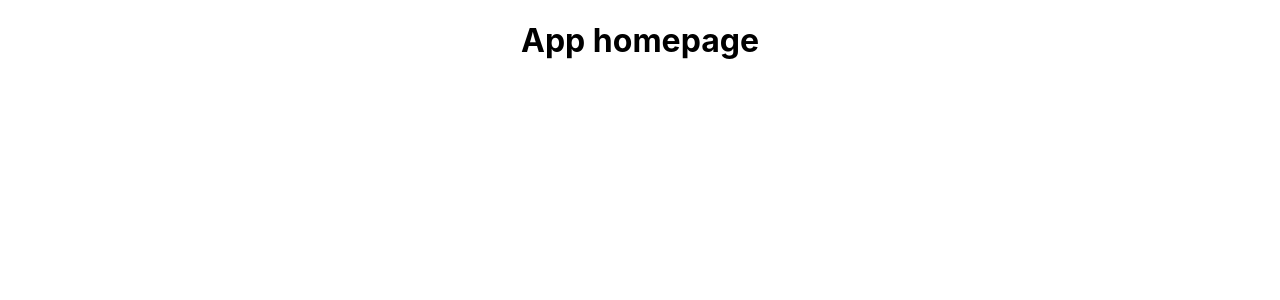
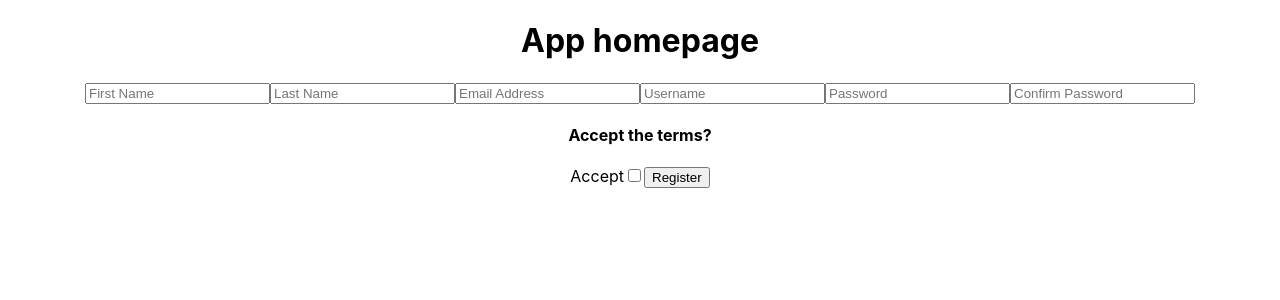
Before and after one commit to expat-journal-01/react-frontend, a React (Create React App) app in the folder client/: page / in a window 1280 px wide. Shown: the top 300 px of the page. Built offline with nearby package versions, Linux system fonts and the light colour scheme.

Commit message:
set up Register component; set up state, form

```diff
--- a/client/src/App.js
+++ b/client/src/App.js
@@ -1,10 +1,17 @@
-import React from 'react';
+import React, { useState, useEffect } from 'react';
+
 import './App.css';
+import Register from './components/Register'
+
+
+
 
 function App() {
+
   return (
     <div className="App">
       <h1>App homepage</h1>
+      <Register />
     </div>
   );
 }
--- a/client/src/components/Register.js
+++ b/client/src/components/Register.js
@@ -1,2 +1,132 @@
 //Signup page please set up an empty post request, I(Dominique) will finish it, if you need help doing so please dm me :)
 //good luck!! I'll be here if you need any help
+
+import React, { useState, useEffect } from 'react'
+import axios from 'axios'
+// import * as yup from 'yup'
+// import registerSchema from
+
+const initialRegisterValues = {
+    firstName: '',
+    lastName: '',
+    email: '',
+    username: '',
+    password: '',
+    confirmPassword: '',
+    terms: false
+  }
+
+  const initialRegisterErrors = {
+    firstName: '',
+    lastName: '',
+    email: '',
+    username: '',
+    password: '',
+    confirmPassword: '',
+    terms: false
+  }
+
+  const initialUsers = []
+  const initialRegDisabled = true
+
+
+function Register() {
+    const [users, setUsers] = useState(initialUsers)
+    const [registerValues, setRegisterValues] = useState(initialRegisterValues)
+    const [registerErrors, setRegisterErrors] = useState(initialRegisterErrors)
+    const [disabledReg, setRegDisabled] = useState(initialRegDisabled)
+
+    // console.log(registerValues)
+
+    const inputChange = (name, value) => {
+        setRegisterValues({ ...registerValues, [name]: value})
+    }
+
+    const onInputChange = event => {
+        const name = event.target.name
+        const value = event.target.value
+        inputChange(name, value)
+    }
+
+    return (
+    <form>
+        <label>
+            <input
+                type='text'
+                name='firstName'
+                id='firstName'
+                values={registerValues.firstName}
+                onChange={onInputChange}
+                placeholder='First Name'
+            />
+        </label>
+
+        <label>
+            <input
+                 type='text'
+                 name='lastName'
+                 id='lastName'
+                 values={registerValues.lastName}
+                 onChange={onInputChange}
+                 placeholder='Last Name'
+            />
+        </label>
+
+        <label>
+            <input
+                 type='email'
+                 name='email'
+                 id='email'
+                 values={registerValues.email}
+                 onChange={onInputChange}
+                 placeholder='Email Address'
+            />
+        </label>
+
+        <label>
+            <input
+                 type='text'
+                 name='username'
+                 id='username'
+                 values={registerValues.username}
+                 onChange={onInputChange}
+                 placeholder='Username'
+            />
+        </label>
+
+        <label>
+            <input
+                 type='password'
+                 name='password'
+                 id='password'
+                 values={registerValues.password}
+                 onChange={onInputChange}
+                 placeholder='Password'
+            />
+        </label>
+
+        <label>
+            <input
+                 type='password'
+                 name='confirmPassword'
+                 id='confirmPassword'
+                 values={registerValues.confirmPassword}
+                 onChange={onInputChange}
+                 placeholder='Confirm Password'
+
+            />
+        </label>
+        <h4>Accept the terms?</h4>
+        <label> Accept
+            <input
+                 type='checkbox'
+                 name='terms'
+                 id='terms'
+            />
+        </label>
+        <button>Register</button>
+    </form>
+    )
+}
+
+export default Register
```
